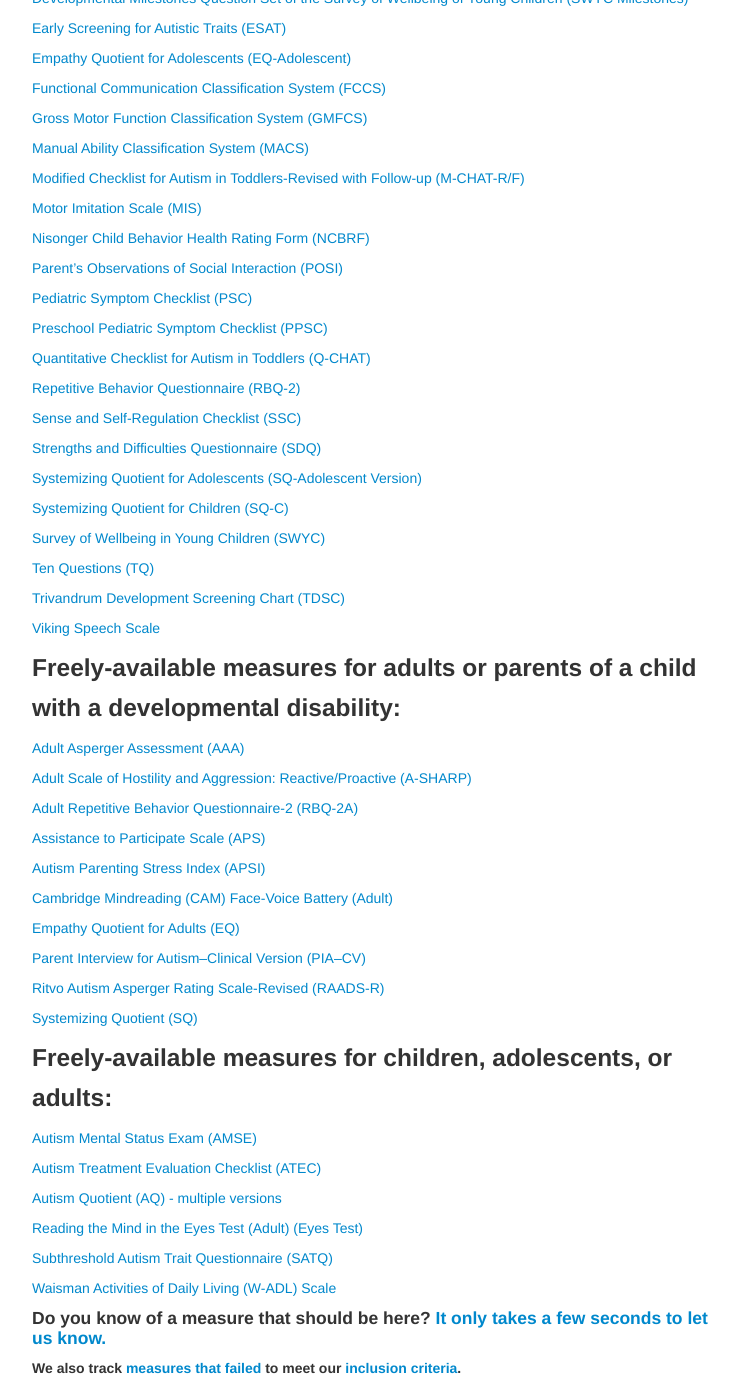
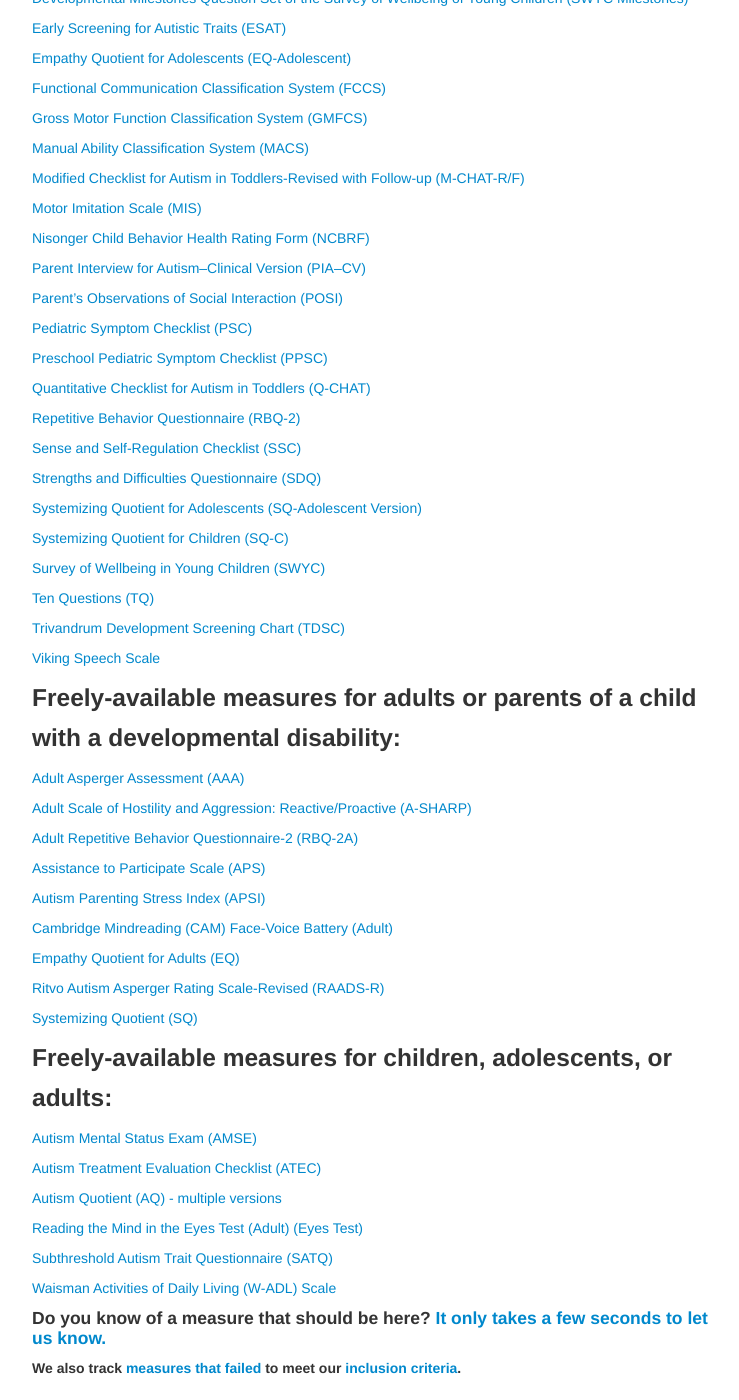
Before and after one commit to mjmaenner/disabilitymeasures, a Jekyll site: the page built from measures/index.md, in a window 1280 px wide and 1400 px high, scrolled down 634 px. Shown: the whole window, without its empty margins (258-997 px from the left). Built offline with Jekyll 4.4.1, drawn with Linux system fonts in a browser that asks for light colours; part of the change alters nothing that is shown.

Commit message:
moved PIA-CV to children category

```diff
--- a/measures/index.md
+++ b/measures/index.md
@@ -59,6 +59,8 @@ function googleTranslateElementInit() {
 
 [Nisonger Child Behavior Health Rating Form (NCBRF)](http://disabilitymeasures.org/ncbrf)
 
+[Parent Interview for Autism–Clinical Version (PIA–CV)](http://disabilitymeasures.org/pia-cv)
+
 [Parent's Observations of Social Interaction (POSI)](http://disabilitymeasures.org/POSI/)
 
 [Pediatric Symptom Checklist (PSC)](http://disabilitymeasures.org/PSC/)
@@ -102,8 +104,6 @@ function googleTranslateElementInit() {
 
 [Empathy Quotient for Adults (EQ)](http://disabilitymeasures.org/EQ-Adult)
 
-[Parent Interview for Autism–Clinical Version (PIA–CV)](http://disabilitymeasures.org/pia-cv)
-
 [Ritvo Autism Asperger Rating Scale-Revised (RAADS-R)](http://disabilitymeasures.org/raads-r)
 
 [Systemizing Quotient (SQ)](http://disabilitymeasures.org/SQ-Adult)
```
